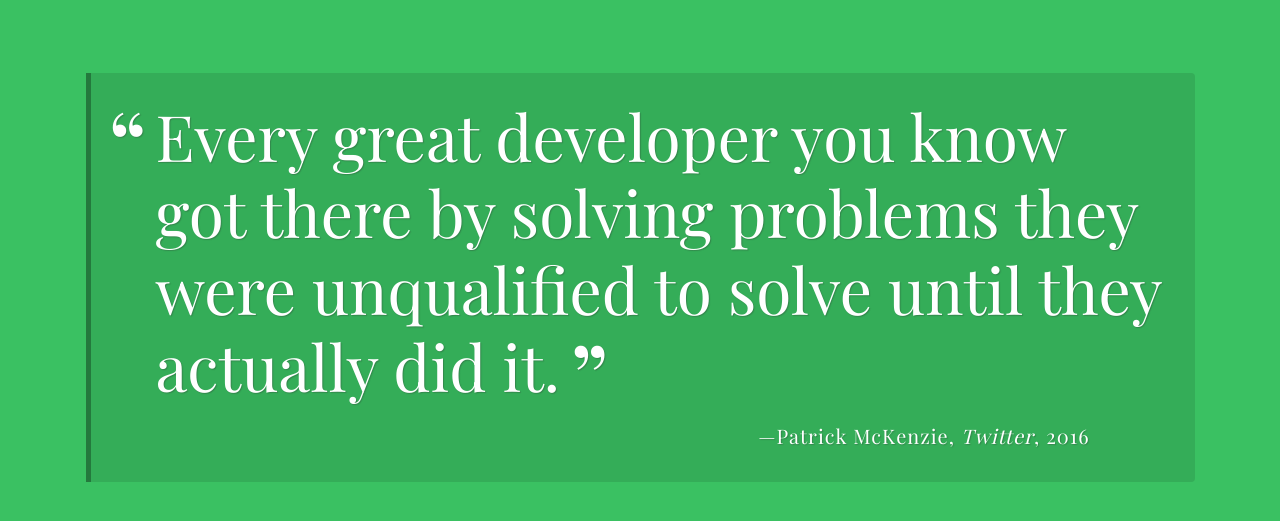
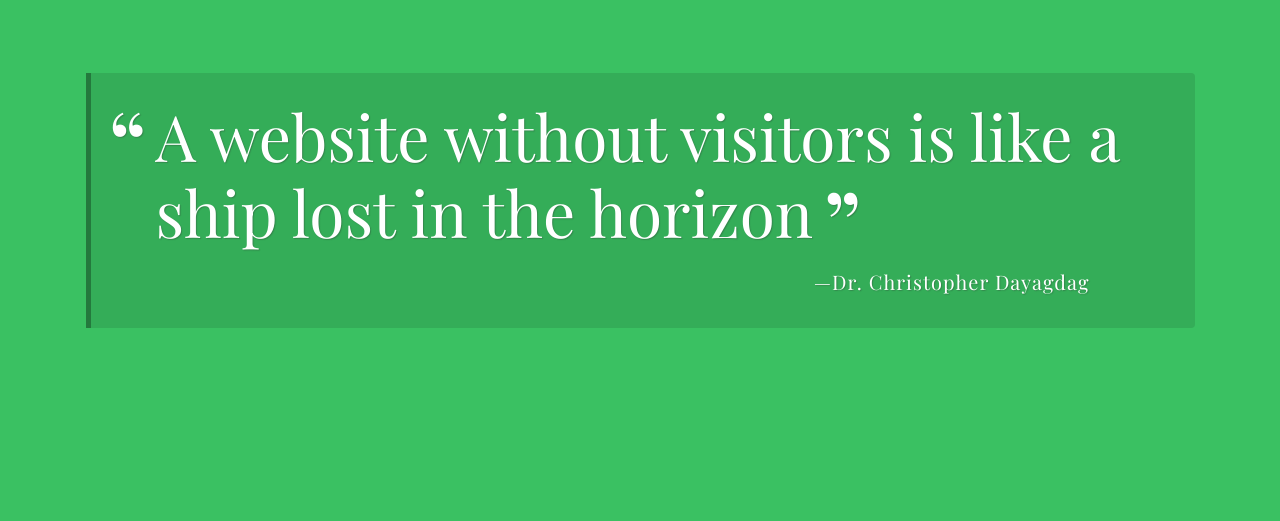
Before and after one commit to gerlinp/random_quote_generator, a plain HTML site: page index.html in a window 1280 px wide. Shown: the part 147-668 px from the top of the page. Drawn offline with nearby package versions, Linux system fonts and the light colour scheme; a web font is replaced by a local one.

Commit message:
getRandomQuote and printquote function

```diff
--- a/index.html
+++ b/index.html
@@ -16,8 +16,6 @@
 
     <div class="container">
       <div id="quote-box" class="quote-box">
-        <p class="quote">Every great developer you know got there by solving problems they were unqualified to solve until they actually did it.</p>
-        <p class="source">Patrick McKenzie<span class="citation">Twitter</span><span class="year">2016</span></p>
       </div>
     </div>
 
--- a/js/script.js
+++ b/js/script.js
@@ -11,17 +11,76 @@ project 1 - A Random Quote Generator
  * `quotes` array
 ***/
 
+let refresh = [];
+let pop;
+let quote;
+let quotes = [
+  {
+    quote: 'It’s not a bug. It’s an undocumented feature!',
+    author:'Anonymous'
+  },
+  {
+    quote: 'A website without visitors is like a ship lost in the horizon',
+    author:'Dr. Christopher Dayagdag'
+  },
+  {
+    quote: 'A website without visitors is like a ship lost in the horizon',
+    author:'Dr. Christopher Dayagdag'
+  },
+  {
+    quote: 'If debugging is the process of removing software bugs, then programming must be the process of putting them in',
+    author:'Edsger Dijkstra'
+  },
+  {
+    quote: 'If you think math is hard, try web design.',
+    author:'Trish Parr'
+  },
+  {
+    quote: '“A user interface is like a joke. If you have to explain it, it’s not that good.”',
+    author:'Unknown'
+  },
+
+  {
+    quote: '“The public is more familiar with bad design than good design. It is, in effect, conditioned to prefer bad design, because that is what it lives with. The new becomes threatening, the old reassuring.”',
+    author:'Paul Rand'
+  },
+  {
+    quote: '“The public is more familiar with bad design than good design. It is, in effect, conditioned to prefer bad design, because that is what it lives with. The new becomes threatening, the old reassuring.”',
+    author:'Paul Rand'
+  },
+
+]
 
 
 /***
  * `getRandomQuote` function
 ***/
-
+function getRandomQuote() {
+  let random = Math.floor(Math.random() * quotes.length);
+  return quotes[random]
+}
 
 
 /***
  * `printQuote` function
 ***/
+
+let quoteBox = document.querySelector('#quote-box');
+function printQuote() {
+  quote = getRandomQuote();
+  let randomQuote = `<p class="quote">${quote.quote}</p>
+  <p class="source">${quote.author}`;
+  if (quote.hasOwnProperty('citation')) {
+    randomQuote += `<span class="citation">${quote.citation}</span>`;
+  }
+  if (quote.hasOwnProperty('year')) {
+    randomQuote +=`<span class="year">2016</span>`;
+  }
+  randomQuote += `</p>`
+  quoteBox.innerHTML = randomQuote;
+}
+
+printQuote();
 
 
 
@@ -30,4 +89,4 @@ project 1 - A Random Quote Generator
  * DO NOT CHANGE THE CODE BELOW!!
 ***/
 
-document.getElementById('load-quote').addEventListener("click", printQuote, false);
+// document.getElementById('load-quote').addEventListener("click", printQuote, false);
```
